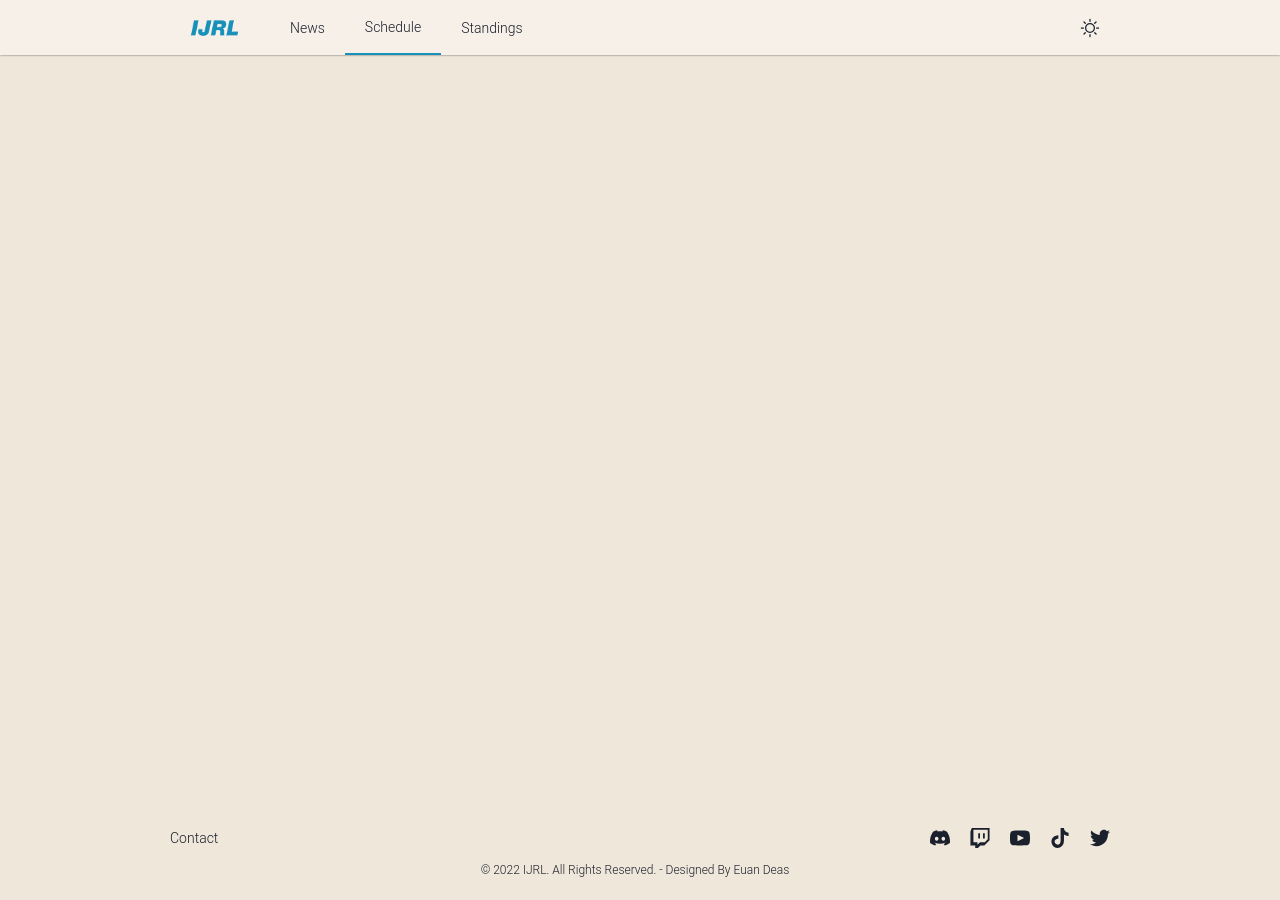
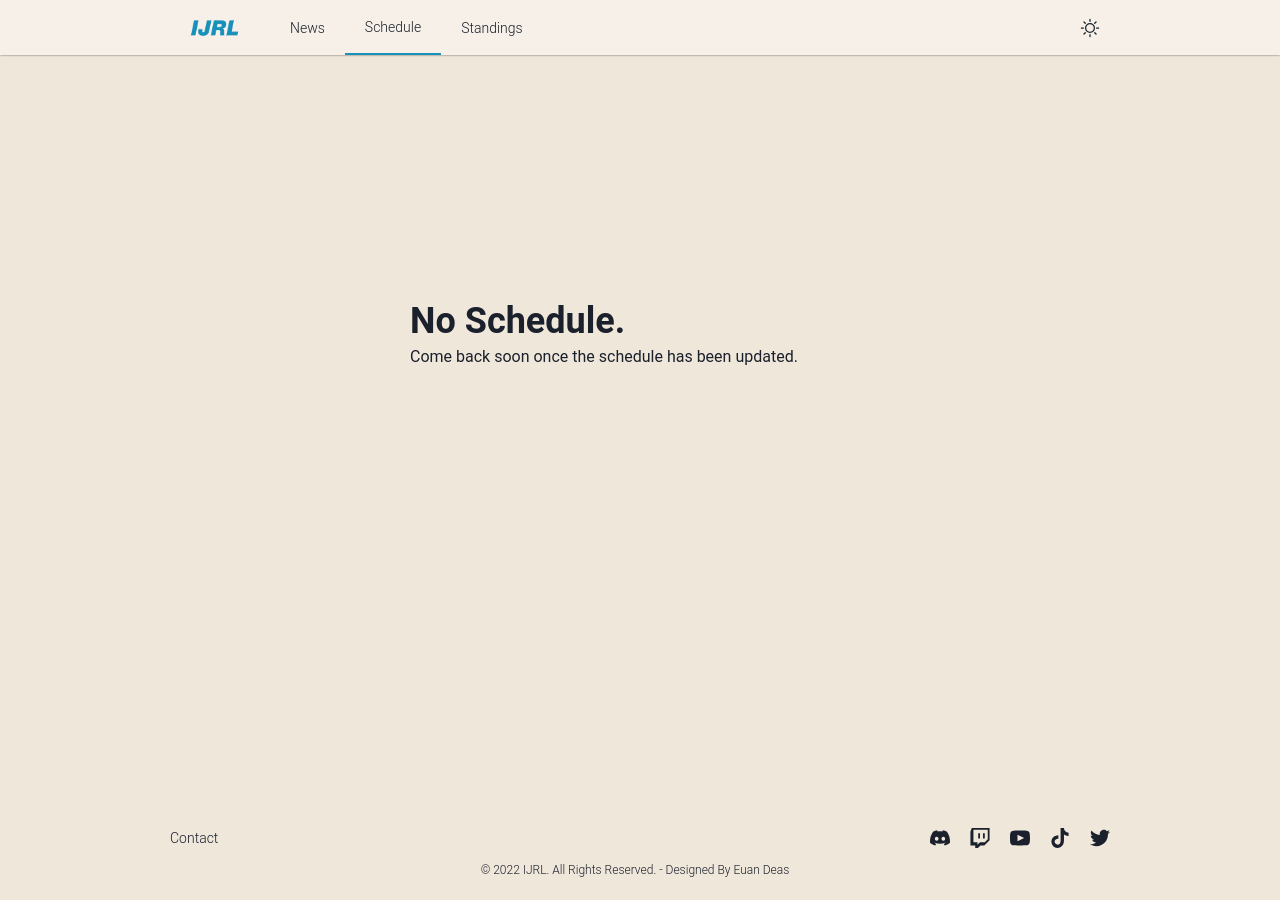
Before and after one commit to IJRL/IJRL.github.io, a Jekyll site: the page built from schedule.html, in a window 1280 px wide. Built offline with Jekyll 4.4.1, drawn with Linux system fonts in a browser that asks for light colours.

Commit message:
Update schedule.html

```diff
--- a/schedule.html
+++ b/schedule.html
@@ -29,6 +29,12 @@
       </header>
 
     <div class="grid-container">
+      {% if site.data.schedule.size == 0 %}
+      <div class="grid-100 mobile-grid-100" style="padding-top: 25vh;"></div>
+      <h1 class="grid-50 prefix-25 suffix-25 mobile-prefix-10 mobile-suffix-10 mobile-grid-80" style="font-size: 36px; padding-bottom: 5px;">No Schedule.</h1>
+      <p class="grid-50 prefix-25 suffix-25 mobile-prefix-10 mobile-suffix-10 mobile-grid-80" style="font-size: 16px; padding-bottom: 5px;">Come back soon once the schedule has been updated.</p>
+      {% endif %}
+
       {% for event in site.data.schedule %}
       <div class="grid-100 mobile-grid-100 grid-container" style="padding-top: 0px; min-height: 0px; margin-bottom: 15px;">
         <div class="grid-50 mobile-grid-100">
```
